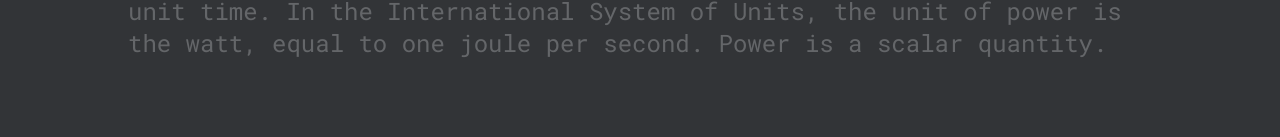
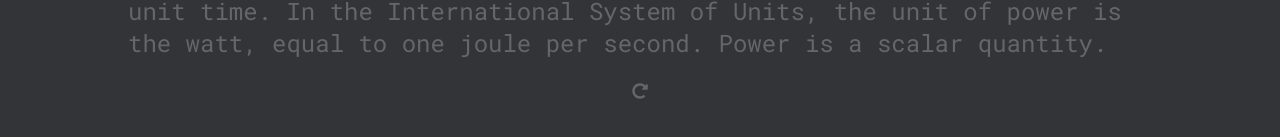
Before and after one commit to workingphasmid/MonkeyType-Clone, a Next.js app: page / in a window 1280 px wide. Shown: the part 353-490 px from the top of the page. Built offline with nearby package versions, Linux system fonts and the light colour scheme.

Commit message:
D - TypingArea

```diff
--- a/src/components/TypingArea.tsx
+++ b/src/components/TypingArea.tsx
@@ -1,5 +1,5 @@
 import { FaGlobeAmericas } from "react-icons/fa";
-
+import { FaRedoAlt } from "react-icons/fa";
 function Language() {
   return (
     <div className="flex items-center gap-4">
@@ -31,6 +31,7 @@ export default function TypingArea() {
     <div className="mt-32 flex flex-col items-center gap-6">
       <Language />
       <ToType />
+      <FaRedoAlt />
     </div>
   );
 }
```
